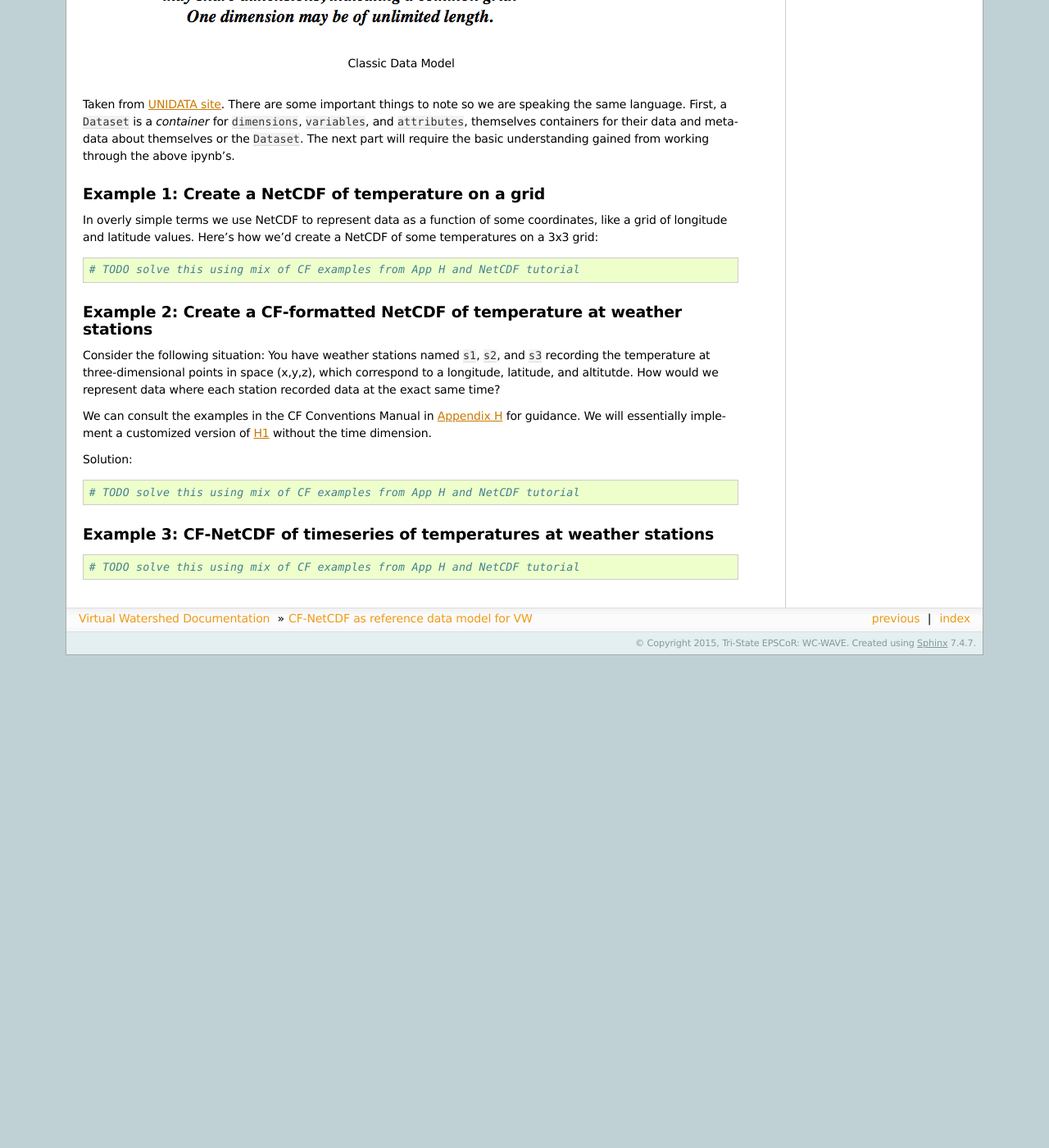
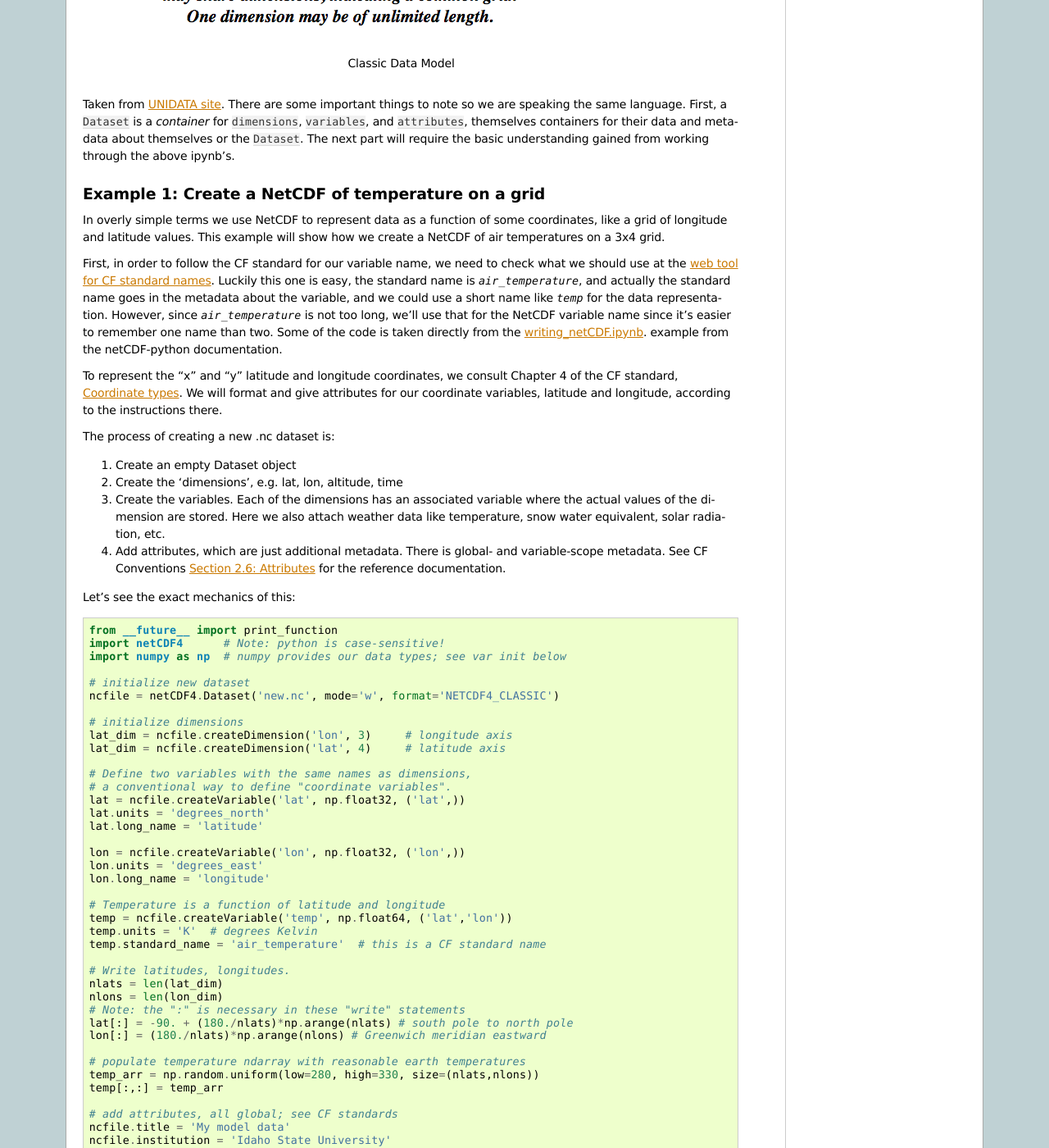
Before and after one commit to VirtualWatershed/virtualwatershed.github.io, a Sphinx documentation site: the page built from source/netcdf.rst, in a window 1280 px wide and 1400 px high, scrolled down 1081 px. Shown: the whole window at 82% size. Built offline with Sphinx 7.4.7, drawn with Linux system fonts in a browser that asks for light colours; before the commit the page ends 1880 px from its top, so only the background shows below that; some of the changed text lies outside the part shown.

Commit message:
added first example for netcdf

```diff
--- a/source/netcdf.rst
+++ b/source/netcdf.rst
@@ -60,13 +60,130 @@ Example 1: Create a NetCDF of temperature on a grid
 ---------------------------------------------------
 
 In overly simple terms we use NetCDF to represent data as a function of some
-coordinates, like a grid of longitude and latitude values. Here's how we'd
-create a NetCDF of some temperatures on a 3x3 grid:
+coordinates, like a grid of longitude and latitude values. This example will
+show how we create a NetCDF of air temperatures on a 3x4 grid.
+
+First, in order to follow the CF standard for our variable name, we need to
+check what we should use at the `web tool for CF standard names
+<http://cfconventions.org/Data/cf-standard-names/27/build/cf-standard-name-table.html>`_.
+Luckily this one is easy, the standard name is `air_temperature`, and actually
+the standard name goes in the metadata about the variable, and we could use a
+short name like `temp` for the data representation. However, since
+`air_temperature` is not too long, we'll use that for the NetCDF variable name
+since it's easier to remember one name than two. Some of the code is taken directly from the
+`writing_netCDF.ipynb <http://nbviewer.ipython.org/github/Unidata/netcdf4-python/blob/master/examples/writing_netCDF.ipynb>`_.
+example from the netCDF-python documentation.
+
+To represent the "x" and "y" latitude and longitude coordinates, we consult
+Chapter 4 of the CF standard, `Coordinate types <http://cfconventions.org/Data/cf-conventions/cf-conventions-1.7/build/ch04.html>`_.
+We will format and give attributes for our coordinate variables, latitude and
+longitude, according to the instructions there.
+
+The process of creating a new .nc dataset is:
+
+#. Create an empty Dataset object
+#. Create the 'dimensions', e.g. lat, lon, altitude, time
+#. Create the variables. Each of the dimensions has an associated variable
+   where the actual values of the dimension are stored. Here we also attach
+   weather data like temperature, snow water equivalent, solar radiation, etc.
+#. Add attributes, which are just additional metadata. There is global- and
+   variable-scope metadata. See CF Conventions `Section 2.6: Attributes
+   <http://cfconventions.org/Data/cf-conventions/cf-conventions-1.7/build/ch02s06.html>`_
+   for the reference documentation.
+
+Let's see the exact mechanics of this:
 
 .. code-block:: python
 
-    # TODO solve this using mix of CF examples from App H and NetCDF tutorial
+    from __future__ import print_function
+    import netCDF4      # Note: python is case-sensitive!
+    import numpy as np  # numpy provides our data types; see var init below
 
+    # initialize new dataset
+    ncfile = netCDF4.Dataset('new.nc', mode='w', format='NETCDF4_CLASSIC')
+
+    # initialize dimensions
+    lat_dim = ncfile.createDimension('lon', 3)     # longitude axis
+    lat_dim = ncfile.createDimension('lat', 4)     # latitude axis
+
+    # Define two variables with the same names as dimensions,
+    # a conventional way to define "coordinate variables".
+    lat = ncfile.createVariable('lat', np.float32, ('lat',))
+    lat.units = 'degrees_north'
+    lat.long_name = 'latitude'
+
+    lon = ncfile.createVariable('lon', np.float32, ('lon',))
+    lon.units = 'degrees_east'
+    lon.long_name = 'longitude'
+
+    # Temperature is a function of latitude and longitude
+    temp = ncfile.createVariable('temp', np.float64, ('lat','lon'))
+    temp.units = 'K'  # degrees Kelvin
+    temp.standard_name = 'air_temperature'  # this is a CF standard name
+
+    # Write latitudes, longitudes.
+    nlats = len(lat_dim)
+    nlons = len(lon_dim)
+    # Note: the ":" is necessary in these "write" statements
+    lat[:] = -90. + (180./nlats)*np.arange(nlats) # south pole to north pole
+    lon[:] = (180./nlats)*np.arange(nlons) # Greenwich meridian eastward
+
+    # populate temperature ndarray with reasonable earth temperatures
+    temp_arr = np.random.uniform(low=280, high=330, size=(nlats,nlons))
+    temp[:,:] = temp_arr
+
+    # add attributes, all global; see CF standards
+    ncfile.title = 'My model data'
+    ncfile.institution = 'Idaho State University'
+    ncfile.source = 'Weather Stations in Reynolds Creek Watershed'
+    ncfile.history = 'Existed since 1990, first time in public domain'
+
+    # to save the file to disk, close the `ncfile` object
+    ncfile.close()
+
+To confirm that this worked, check the output of ``ncdump`` at the command line.
+
+.. code-block:: bash
+
+    ncdump new.nc
+
+You should see this, but with different random ``data``:
+
+
+.. code-block:: cdl
+
+    netcdf new {
+    dimensions:
+            lon = 3 ;
+            lat = 4 ;
+    variables:
+            float lat(lat) ;
+                    lat:units = "degrees_north" ;
+                    lat:long_name = "latitude" ;
+            float lon(lon) ;
+                    lon:units = "degrees_east" ;
+                    lon:long_name = "longitude" ;
+            double temp(lat, lon) ;
+                    temp:units = "K" ;
+                    temp:standard_name = "air_temperature" ;
+
+    // global attributes:
+                    :title = "My model data" ;
+                    :institution = "Idaho State University" ;
+                    :source = "Weather Stations in Reynolds Creek Watershed" ;
+                    :history = "Existed since 1990, first time in public domain" ;
+    data:
+
+     lat = -90, -45, 0, 45 ;
+
+     lon = 0, 45, 90 ;
+
+     temp =
+      303.51644518952, 329.87896020043, 320.682946298552,
+      282.647054412333, 294.753235738639, 297.738184716573,
+      290.698305690645, 321.484896481591, 303.564564474415,
+      304.710075475009, 321.517749128517, 324.796144202603 ;
+    }
 
 Example 2: Create a CF-formatted NetCDF of temperature at weather stations
 ------------------------------------------------------------------------
@@ -81,10 +198,6 @@ We can consult the examples in the CF Conventions Manual in `Appendix H <http://
 a customized version of `H1 <http://cfconventions.org/Data/cf-conventions/cf-conventions-1.7/build/aph.html#idm482625503680>`_
 without the time dimension.
 
-Solution:
-
-
-
 .. code-block:: python
 
     # TODO solve this using mix of CF examples from App H and NetCDF tutorial
@@ -97,3 +210,17 @@ Example 3: CF-NetCDF of timeseries of temperatures at weather stations
 .. code-block:: python
 
     # TODO solve this using mix of CF examples from App H and NetCDF tutorial
+
+
+Common data form Description Language (CDL)
+-------------------------------------------
+
+The Common data format Description Language is a plain-text, fail-safe way to
+create NetCDF datasets. Once you write out the description of the data, you
+can run ``ncgen`` (`extended documentation <https://www.unidata.ucar.edu/software/netcdf/docs/netcdf/ncgen.html#ncgen>`_
+`manpage documentation <http://www.unidata.ucar.edu/software/netcdf/old_docs/docs_3_6_0/ncgen-man-1.html>`_)
+to create a NetCDF file from a CDL file. This will check your syntax and
+initialize a file for you. Eventually we will integrate CDL with our tools, but
+we don't have anything yet.
+
+Here's how we could do the first example using just CDL files and ``ncgen``.
```
Also changed, not shown: 1 other file.
